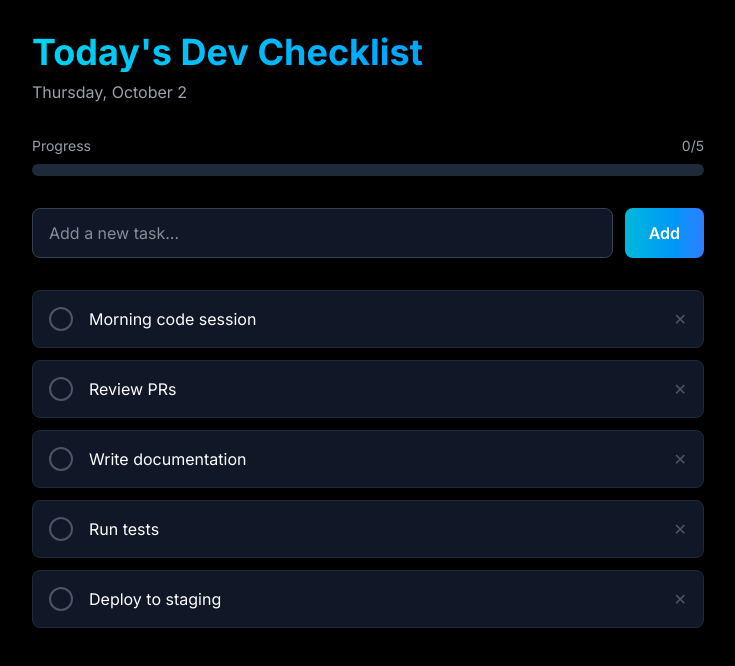
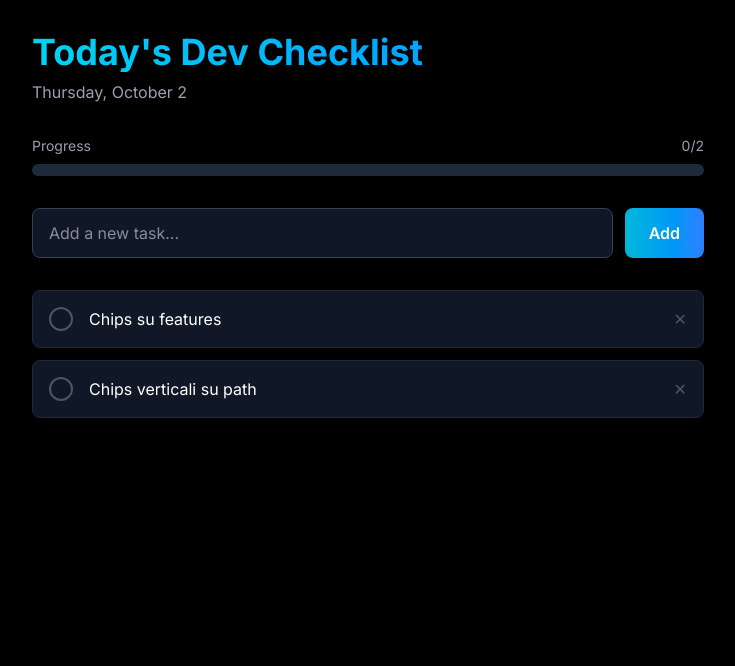
Before and after one commit to DixieIT/gabriele-masiero-portfolio, a Next.js app: page /todays-dev-checklist in a window 1280 px wide. Shown: the top 666 px of the page, without its empty margins (272-1007 px from the left). Built offline with nearby package versions, Linux system fonts and the light colour scheme.

Commit message:
Update today's dev checklist

```diff
--- a/src/app/todays-dev-checklist/page.tsx
+++ b/src/app/todays-dev-checklist/page.tsx
@@ -4,11 +4,8 @@ import { useState } from "react";
 import { motion } from "framer-motion";
 
 const defaultTasks = [
-  { id: 1, text: "Morning code session", completed: false },
-  { id: 2, text: "Review PRs", completed: false },
-  { id: 3, text: "Write documentation", completed: false },
-  { id: 4, text: "Run tests", completed: false },
-  { id: 5, text: "Deploy to staging", completed: false },
+  { id: 1, text: "Chips su features", completed: false },
+  { id: 2, text: "Chips verticali su path", completed: false },
 ];
 
 export default function DevChecklist() {
```
